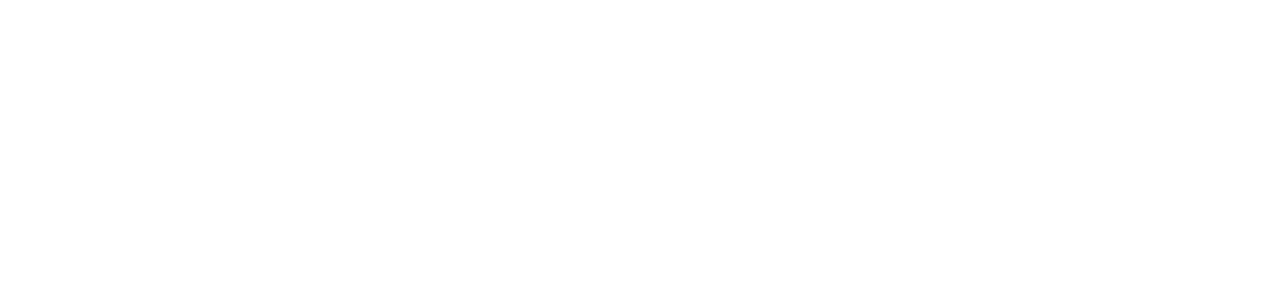
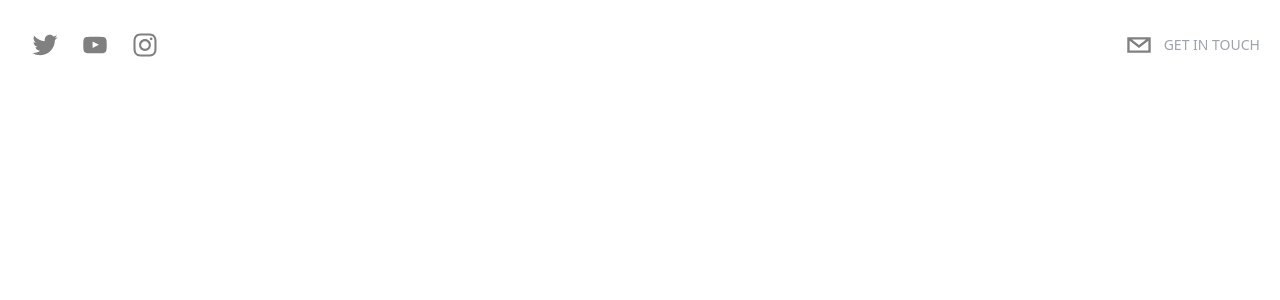
Before and after one commit to piyush-1871/portfolio, a Next.js app: page / in a window 1280 px wide. Shown: the top 300 px of the page. Built offline with nearby package versions, Linux system fonts and the light colour scheme.

Commit message:
Build Header Section

```diff
--- /dev/null
+++ b/components/Header.tsx
@@ -0,0 +1,44 @@
+import React from "react";
+import { SocialIcon } from "react-social-icons";
+
+type Props = {};
+
+function Header({}: Props) {
+  return (
+    <header className="flex flex-row justify-between sticky top-0 p-5 items-start max-w-7xl mx-auto z-20 xl:items-center">
+      <div className="flex flex-row items-center">
+        {/* Social Icons */}
+        <SocialIcon
+          url="https://twitter.com/PiyushB40841086"
+          bgColor="transparent"
+          fgColor="gray"
+        />
+        <SocialIcon
+          bgColor="transparent"
+          fgColor="gray"
+          url="https://www.youtube.com/channel/UCxPvtub0futGyIZymzwM5sg"
+        />
+        <SocialIcon
+          bgColor="transparent"
+          fgColor="gray"
+          url="https://www.instagram.com/piyush_1871/"
+        />
+      </div>
+
+      <div className="flex flex-row items-center text-gray-300 cursor-pointer">
+        {/* Contact */}
+        <SocialIcon
+          network="email"
+          className="cursor-pointer"
+          fgColor="gray"
+          bgColor="transparent"
+        />
+        <p className="uppercase hidden md:inline-flex text-sm text-gray-400">
+          Get In Touch
+        </p>
+      </div>
+    </header>
+  );
+}
+
+export default Header;
--- a/package.json
+++ b/package.json
@@ -18,6 +18,7 @@
     "next": "13.1.1",
     "react": "18.2.0",
     "react-dom": "18.2.0",
+    "react-social-icons": "^5.15.0",
     "typescript": "4.9.4"
   },
   "devDependencies": {
--- a/pages/index.tsx
+++ b/pages/index.tsx
@@ -1,6 +1,7 @@
 import Head from "next/head";
 import Image from "next/image";
 import { Inter } from "@next/font/google";
+import Header from "../components/Header";
 
 const inter = Inter({ subsets: ["latin"] });
 
@@ -8,10 +9,11 @@
   return (
     <div>
       <Head>
-        <title>Portfolio</title>
+        <title> Piyush's Portfolio</title>
       </Head>
 
       {/* Header */}
+      <Header />
 
       {/* Hero */}
 
```
Also changed, not shown: 1 other file (tests, documents, lock files or other folders).
